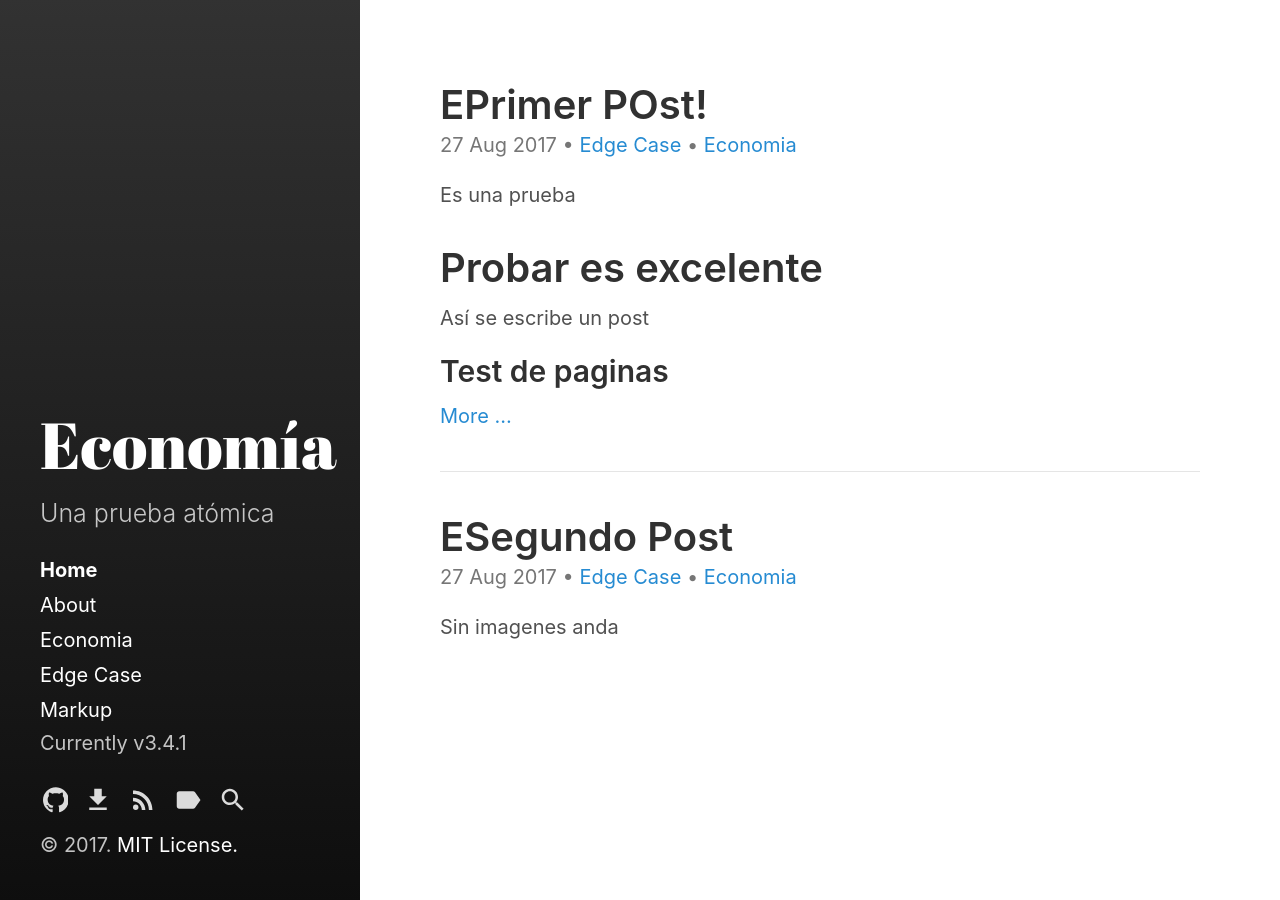
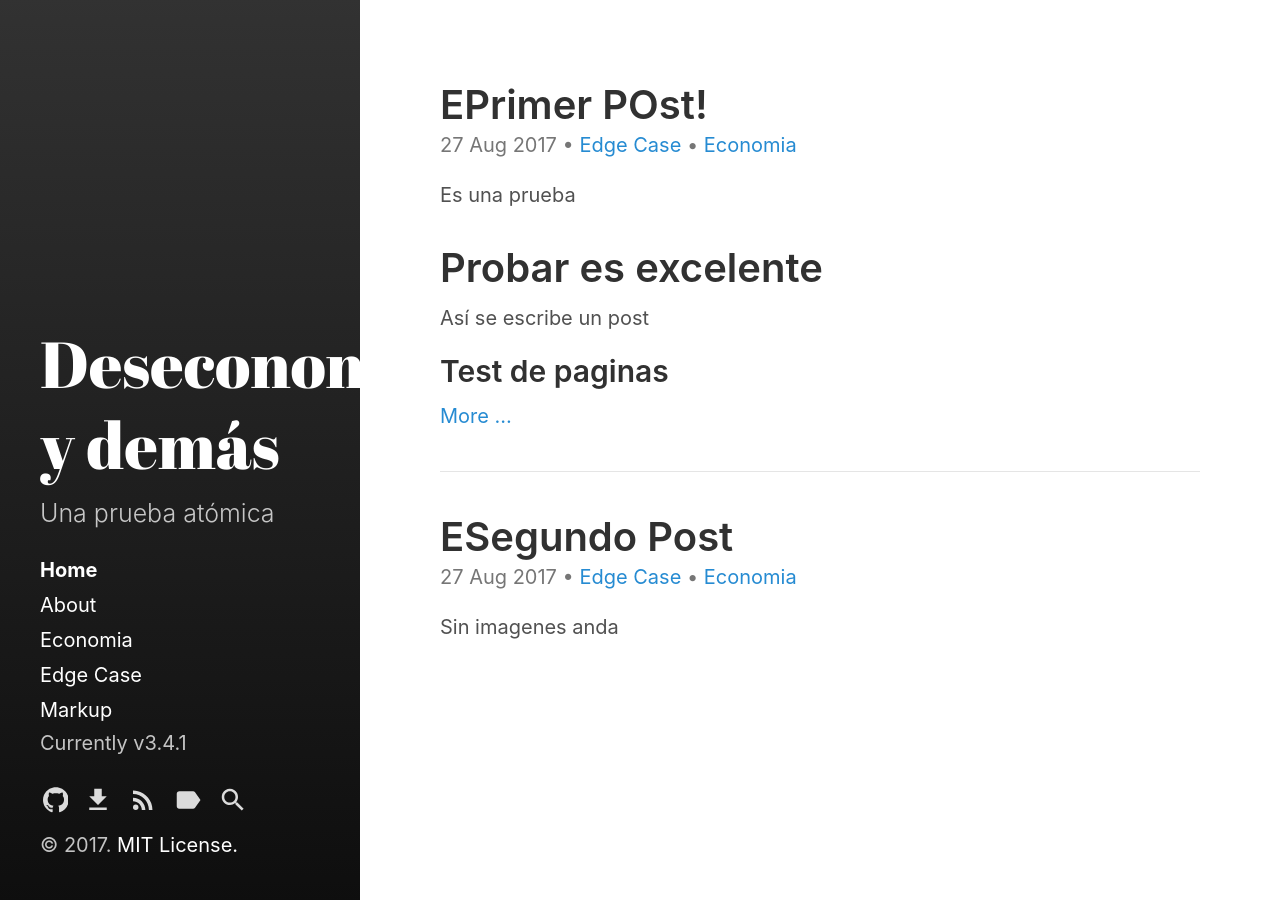
Before and after one commit to fmgarciadiaz/fmgarciadiaz, a Jekyll site: the page built from index.html, in a window 1280 px wide. Built offline with Jekyll 4.4.1, drawn with Linux system fonts in a browser that asks for light colours; the list of posts is cut into pages by our own code.

Commit message:
asdf
asdf

```diff
--- a/_config.yml
+++ b/_config.yml
@@ -3,8 +3,8 @@ markdown:         kramdown
 highlighter:      rouge
 
 # Setup
-title:            Economía
-tagline:          'Economía, Pensamiento y otros'
+title:            Deseconomia y demás
+tagline:          'Economía, Pensamientos, Visualizaciones'
 description:      'Una prueba atómica'
 url:              https://fmgarciadiaz.github.io
 baseurl:          # the optional subpath of your site, e.g. "/blog"
```
Also changed, not shown: 1 other file.
